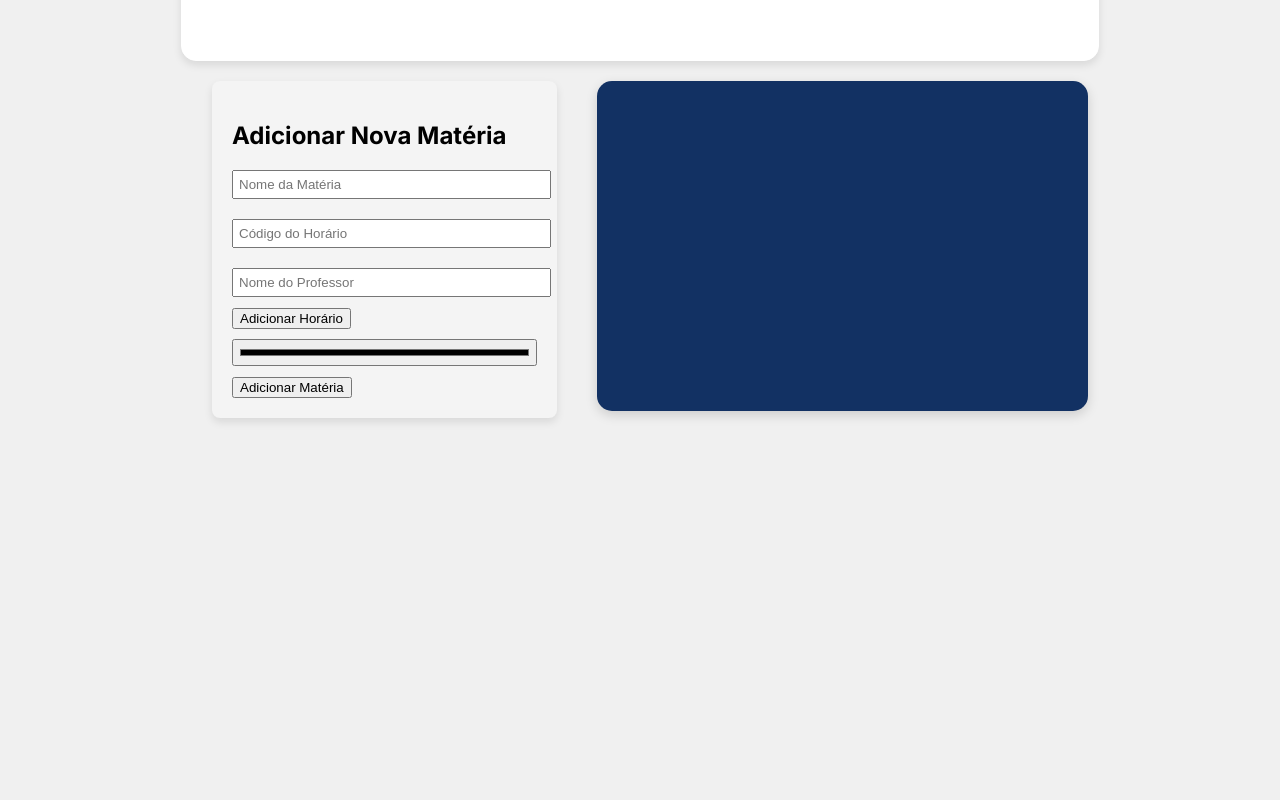
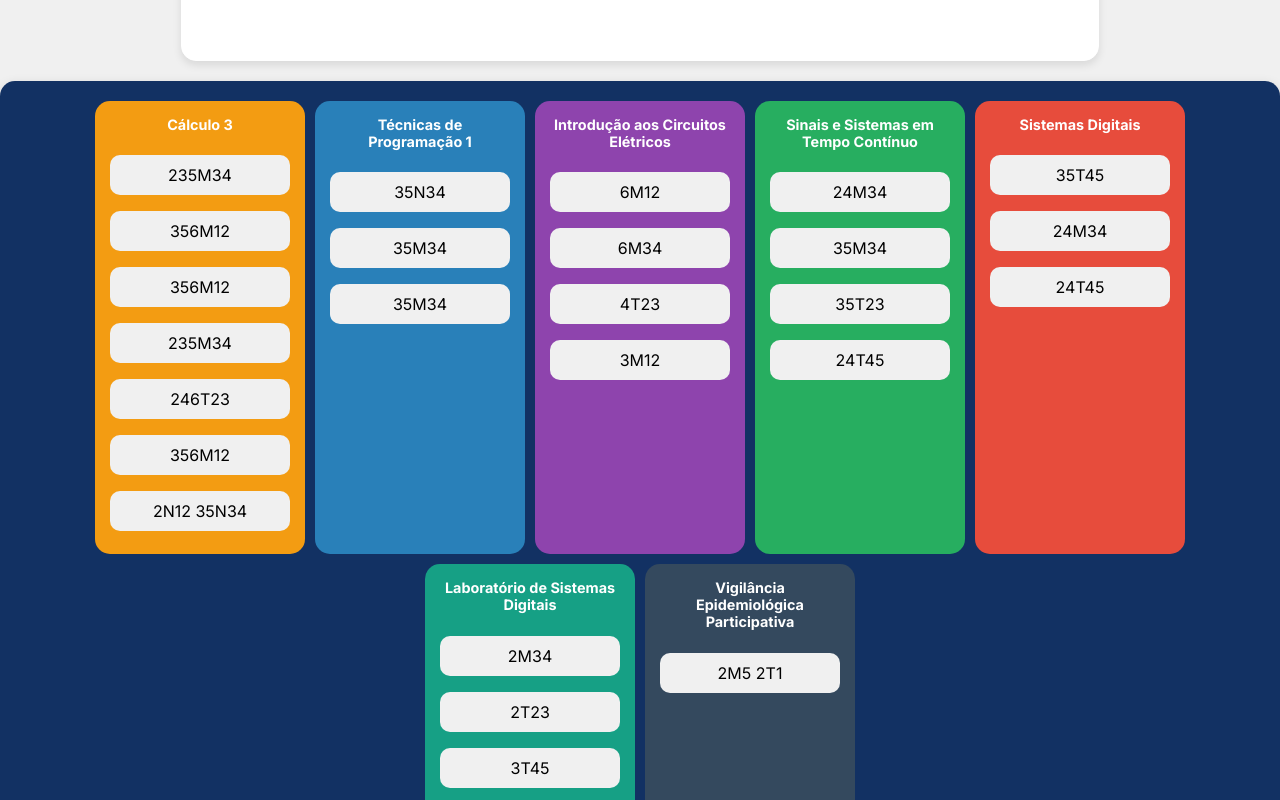
Before and after one commit to gabrielcaixeta01/AppGradeUnB, a Next.js app: page / in a window 1280 px wide. Shown: the part 700-1500 px from the top of the page. Before the commit the page ends 1311 px from the top, so only its background shows below. Built offline with nearby package versions, Linux system fonts and the light colour scheme.

Commit message:
grade finalizada para eng de comp

```diff
--- a/src/app/page.tsx
+++ b/src/app/page.tsx
@@ -11,6 +11,7 @@ interface Horario {
 
 interface Materia {
   nome: string;
+  sigla?: string;
   horarios: Horario[];
   cor: string;
 }
@@ -29,47 +30,93 @@ const diasMapping: { [key: string]: number } = {
   '6': 4
 };
 
+const materiasPreDefinidas: Materia[] = [
+  {
+    nome: 'Cálculo 3',
+    sigla: 'C3',
+    horarios: [
+      { codigo: '235M34', professor: 'Claus Akira Matsushigue' },
+      { codigo: '356M12', professor: 'Mateus Figueiredo de Souza' },
+      { codigo: '356M12', professor: 'Nathalia Nogueira Goncalves' },
+      { codigo: '235M34', professor: 'Julia Aredes de Almeida' },
+      { codigo: '246T23', professor: 'Pedro Roitman' },
+      { codigo: '356M12', professor: 'Victor Petrogradskyi' },
+      { codigo: '2N12 35N34', professor: 'Ricardo Parreira da Silva' },
+    ],
+    cor: '#f39c12'
+  },
+  {
+    nome: 'Técnicas de Programação 1',
+    sigla: 'TP1',
+    horarios: [
+      { codigo: '35N34', professor: 'Fernando Antonio de Araujo Chacon de Albuquerque' },
+      { codigo: '35M34', professor: 'Fernando Antonio de Araujo Chacon de Albuquerque' },
+      { codigo: '35M34', professor: 'Roberta Barbosa Oliveira' }
+    ],
+    cor: '#2980b9'
+  },
+  {
+    nome: 'Introdução aos Circuitos Elétricos',
+    sigla: 'ICE',
+    horarios: [
+      { codigo: '6M12', professor: 'Joao Paulo Leite' },
+      { codigo: '6M34', professor: 'Joao Paulo Leite' },
+      { codigo: '4T23', professor: 'Daniel Orquiza de Carvalho' },
+      { codigo: '3M12', professor: 'Daniel Orquiza de Carvalho' }
+    ],
+    cor: '#8e44ad'
+  },
+  {
+    nome: 'Sinais e Sistemas em Tempo Contínuo',
+    sigla: 'SSTC',
+    horarios: [
+      { codigo: '24M34', professor: 'Robson Domingos Vieira' },
+      { codigo: '35M34', professor: 'Lelio Ribeiro Soares Junior' },
+      { codigo: '35T23', professor: 'Flavia Maria Guerra de Sousa Aranha Oliveira' },
+      { codigo: '24T45', professor: 'Joao Luiz Azevedo de Carvalho' }
+    ],
+    cor: '#27ae60'
+  },
+  {
+    nome: 'Sistemas Digitais',
+    sigla: 'SD',
+    horarios: [
+      { codigo: '35T45', professor: 'Edson Mitsu Hung' },
+      { codigo: '24M34', professor: 'Guilherme de Sousa Torres' },
+      { codigo: '24T45', professor: 'Daniel Chaves Cafe' }
+    ],
+    cor: '#e74c3c'
+  },
+  {
+    nome: 'Laboratório de Sistemas Digitais',
+    sigla: 'LSD',
+    horarios: [
+      { codigo: '2M34', professor: 'Luis Fernando Ramos Molinaro' },
+      { codigo: '2T23', professor: 'Luis Fernando Ramos Molinaro' },
+      { codigo: '3T45', professor: 'Guilherme de Sousa Torres' },
+      { codigo: '4T45', professor: 'Guilherme de Sousa Torres' },
+      { codigo: '6M12', professor: 'Luis Fernando Ramos Molinaro' },
+      { codigo: '6M34', professor: 'Luis Fernando Ramos Molinaro' },
+      { codigo: '3T23', professor: 'Guilherme de Sousa Torres' }
+    ],
+    cor: '#16a085'
+  },
+  {
+    nome: 'Vigilância Epidemiológica Participativa',
+    sigla: 'VEP',
+    horarios: [
+      { codigo: '2M5 2T1', professor: 'Ligia Maria Cantarino Da Costa' }
+    ],
+    cor: '#34495e'
+  }
+];
+
 const HomePage: React.FC = () => {
-  const [materias, setMaterias] = useState<Materia[]>([]); // Inicializa como vazio para matérias dinâmicas
-  const [newMateria, setNewMateria] = useState<Materia>({
-    nome: '',
-    horarios: [{ codigo: '', professor: '' }],
-    cor: '#000000'
-  });
-
   const [grade, setGrade] = useState<Cell[][]>(Array(7).fill('').map(() => Array(5).fill({})));
   let dragIcon: HTMLDivElement | null = null;
 
-  // Função para capturar as mudanças no formulário
-  const handleInputChange = (e: React.ChangeEvent<HTMLInputElement>, index: number) => {
-    const { name, value } = e.target;
-    if (name === 'codigo' || name === 'professor') {
-      const updatedHorarios = [...newMateria.horarios];
-      updatedHorarios[index] = { ...updatedHorarios[index], [name]: value };
-      setNewMateria({ ...newMateria, horarios: updatedHorarios });
-    } else {
-      setNewMateria({ ...newMateria, [name]: value });
-    }
-  };
-
-  const handleAddHorario = () => {
-    setNewMateria({
-      ...newMateria,
-      horarios: [...newMateria.horarios, { codigo: '', professor: '' }]
-    });
-  };
-
-  const handleAddMateria = () => {
-    setMaterias([...materias, newMateria]);
-    setNewMateria({
-      nome: '',
-      horarios: [{ codigo: '', professor: '' }],
-      cor: '#000000'
-    });
-  };
-
-  const handleDragStart = (e: React.DragEvent, materia: string, codigo: string, cor: string) => {
-    e.dataTransfer.setData('materia', materia);
+  const handleDragStart = (e: React.DragEvent, sigla: string, codigo: string, cor: string) => {
+    e.dataTransfer.setData('sigla', sigla); // Passa a sigla ao invés do nome completo
     e.dataTransfer.setData('codigo', codigo);
     e.dataTransfer.setData('cor', cor);
 
@@ -84,17 +131,10 @@ const HomePage: React.FC = () => {
     dragIcon.style.borderRadius = '8px';
     dragIcon.style.border = '1px solid #123163';
     dragIcon.style.boxShadow = '0 4px 8px rgba(0, 0, 0, 0.2)';
-    dragIcon.innerHTML = codigo;
+    dragIcon.innerHTML = sigla; // Exibe a sigla no ícone de arraste
     document.body.appendChild(dragIcon);
 
     e.dataTransfer.setDragImage(dragIcon, 50, 15);
-  };
-
-  const handleDragEnd = () => {
-    if (dragIcon) {
-      document.body.removeChild(dragIcon);
-      dragIcon = null;
-    }
   };
 
   const handleDragOver = (e: React.DragEvent) => {
@@ -102,7 +142,7 @@ const HomePage: React.FC = () => {
   };
 
   const handleDrop = (e: React.DragEvent) => {
-    const materia = e.dataTransfer.getData('materia');
+    const sigla = e.dataTransfer.getData('sigla'); // Pegamos a sigla
     const codigo = e.dataTransfer.getData('codigo');
     const cor = e.dataTransfer.getData('cor');
 
@@ -112,7 +152,7 @@ const HomePage: React.FC = () => {
       const newGrade = grade.map((row, rIdx) =>
         row.map((cell, cIdx) => {
           const horario = horarios.find(h => h.row === rIdx && h.col === cIdx);
-          return horario ? { materia, codigo, cor } : cell;
+          return horario ? { materia: sigla, codigo, cor } : cell; // Aqui exibimos a sigla
         })
       );
       setGrade(newGrade);
@@ -131,39 +171,42 @@ const HomePage: React.FC = () => {
   const decodeCodigo = (codigo: string): { row: number, col: number }[] => {
     const result: { row: number, col: number }[] = [];
 
+    // Quebra o código em partes separadas, por exemplo, "2M1234 4M12" vira ["2M1234", "4M12"]
     const partes = codigo.split(' ');
 
     partes.forEach((parte) => {
-      const regex = /(\d+)([MTN])(\d+)/;
+      const regex = /(\d+)([MTN])(\d+)/; // Ex: 24M12 ou 35T34
       const match = parte.match(regex);
 
       if (!match) {
         return;
       }
 
-      const dias = match[1].split('');
-      const periodo = match[2];
-      const horarios = match[3];
+      const dias = match[1].split(''); // Pega os dias (ex.: 24 se transforma em ['2', '4'])
+      const periodo = match[2]; // M (manhã), T (tarde), N (noite)
+      const horarios = match[3]; // Ex.: 12 (primeiro e segundo horário)
 
+      // Determina as linhas baseadas no período e horário
       let linhas: number[];
       if (horarios === '12') {
-        linhas = periodo === 'M' ? [0] : periodo === 'T' ? [2] : [4];
+        linhas = periodo === 'M' ? [0] : periodo === 'T' ? [2] : periodo === 'N' ? [5] : []; // Manhã 1º horário ou Tarde 1º ou Noite 1º
       } else if (horarios === '34') {
-        linhas = periodo === 'M' ? [1] : periodo === 'T' ? [3] : [5];
+        linhas = periodo === 'M' ? [1] : periodo === 'T' ? [3] : periodo === 'N' ? [6] : []; // Manhã 2º horário ou Tarde 2º ou Noite 2º
       } else if (horarios === '1234') {
-        linhas = periodo === 'M' ? [0, 1] : periodo === 'T' ? [2, 3] : [4, 5];
+        linhas = periodo === 'M' ? [0, 1] : periodo === 'T' ? [2, 3] : periodo === 'N' ? [5, 6] : []; // Ambos horários
       } else if (horarios === '1') {
-        linhas = [2];
+        linhas = [2]; // Primeiro horário da tarde (12:00 - 13:50)
       } else if (horarios === '23') {
-        linhas = [3];
+        linhas = [3]; // Segundo horário da tarde (14:00 - 15:50)
       } else if (horarios === '45') {
-        linhas = [4];
+        linhas = [4]; // Terceiro horário da tarde (16:00 - 17:50)
       } else {
-        return;
+        return; // Código inválido
       }
 
-      const diasColunas = dias.map(dia => diasMapping[dia]);
+      const diasColunas = dias.map(dia => diasMapping[dia]); // Transforma o dia em coluna
 
+      // Para cada combinação de dia e linha, adiciona ao resultado
       for (const linha of linhas) {
         for (const coluna of diasColunas) {
           result.push({ row: linha, col: coluna });
@@ -218,45 +261,8 @@ const HomePage: React.FC = () => {
             </tbody>
           </table>
         </div>
-        <div className={styles.formAndMateria}>
-          <div className={styles.formContainer}>
-            <h2>Adicionar Nova Matéria</h2>
-            <input
-              type="text"
-              name="nome"
-              value={newMateria.nome}
-              placeholder="Nome da Matéria"
-              onChange={(e) => handleInputChange(e, -1)}
-            />
-            {newMateria.horarios.map((horario, index) => (
-              <div key={index}>
-                <input
-                  type="text"
-                  name="codigo"
-                  value={horario.codigo}
-                  placeholder="Código do Horário"
-                  onChange={(e) => handleInputChange(e, index)}
-                />
-                <input
-                  type="text"
-                  name="professor"
-                  value={horario.professor}
-                  placeholder="Nome do Professor"
-                  onChange={(e) => handleInputChange(e, index)}
-                />
-              </div>
-            ))}
-            <button onClick={handleAddHorario}>Adicionar Horário</button>
-            <input
-              type="color"
-              name="cor"
-              value={newMateria.cor}
-              onChange={(e) => handleInputChange(e, -1)}
-            />
-            <button onClick={handleAddMateria}>Adicionar Matéria</button>
-          </div>
         <div className={styles.materiaList}>
-            {materias.map((materia, idx) => (
+          {materiasPreDefinidas.map((materia, idx) => (
             <div key={idx} className={styles.materiaCard} style={{ backgroundColor: materia.cor }}>
               <h3>{materia.nome}</h3>
               <ul>
@@ -265,8 +271,8 @@ const HomePage: React.FC = () => {
                   key={hIdx}
                   className={styles.horarioItem}
                   draggable
-                      onDragStart={(e) => handleDragStart(e, materia.nome, h.codigo, materia.cor)}
-                      onDragEnd={handleDragEnd}
+                  onDragStart={(e) => handleDragStart(e, materia.sigla || '', h.codigo || '', materia.cor || '')}
+                  onDragEnd={handleDragOver}
                 >
                   {h.codigo}
                   <span className={styles.professorHover}>{h.professor}</span>
@@ -277,9 +283,8 @@ const HomePage: React.FC = () => {
           ))}
         </div>
       </div>
-      </div>
     </>
   );
-}
+};
 
 export default HomePage;
--- a/src/styles/page.module.css
+++ b/src/styles/page.module.css
@@ -94,41 +94,40 @@ table.grade td.cell:hover {
 
 .materiaList {
     display: flex;
-    width: 90%;
-    min-width: 400px;
+    width: auto; /* Usa 100% para maximizar o espaço disponível */
+    min-width: 350px; /* Diminui a largura mínima */
     min-height: 250px;
-    gap: 20px;
+    gap: 10px; /* Reduz o espaço entre os cards */
     flex-wrap: wrap;
-    padding: 20px 0px 60px;
+    padding: 20px 20px;
     margin-top: 20px;
-    margin-bottom: 200px;
+    margin-bottom: 150px; /* Reduz a margem inferior */
     justify-content: center;
     background-color: #123163;
     border-radius: 15px;
-    box-shadow: 0 4px 12px rgba(0, 0, 0, 0.15); /* Sombra um pouco mais forte para destacar */
+    box-shadow: 0 4px 12px rgba(0, 0, 0, 0.15);
 }
 
-/* Cards das matérias */
 .materiaCard {
-    background-color: #123163; /* Fundo mais consistente com a paleta de cores */
+    background-color: #123163;
     color: white;
-    padding: 20px;
+    padding: 15px; /* Diminui o padding */
     border-radius: 15px;
     cursor: grab;
     user-select: none;
-    width: 200px;
+    width: 180px; /* Diminui a largura dos cards */
     height: auto;
-    transition: transform 0.3s ease, box-shadow 0.3s ease; /* Adiciona animação suave */
+    transition: transform 0.3s ease, box-shadow 0.3s ease;
 }
 
 .materiaCard:hover {
-    transform: translateY(-5px); /* Eleva o card ao passar o mouse */
-    box-shadow: 0 8px 16px rgba(0, 0, 0, 0.2); /* Aumenta a sombra ao passar o mouse */
+    transform: translateY(-5px);
+    box-shadow: 0 8px 16px rgba(0, 0, 0, 0.2);
 }
 
 .materiaCard h3 {
     margin-top: 0;
-    font-size: 0.95rem; /* Aumenta o tamanho do título ligeiramente */
+    font-size: 0.9rem; /* Reduz um pouco o tamanho do título */
     text-align: center;
 }
 
@@ -141,7 +140,7 @@ table.grade td.cell:hover {
 }
 
 .materiaCard li {
-    margin: 10px 0;
+    margin: 8px 0; /* Reduz o espaço entre os horários */
     position: relative;
 }
 
@@ -226,42 +225,3 @@ table.grade td.cell:hover {
     background-color: #009739;
     color: white;
 }
-
-.formContainer {
-    margin: 20px;
-    padding: 20px;
-    background-color: #f4f4f4;
-    border-radius: 8px;
-    box-shadow: 0 4px 8px rgba(0, 0, 0, 0.1);
-    width: 500px;
-    height: fit-content;
-  }
-
-  .formContainer h2 {
-    margin-bottom: 10px;
-  }
-
-  .formContainer input {
-    margin: 10px 0;
-    padding: 5px;
-    width: 100%;
-  }
-
-.button {
-    background-color: #123163;
-    color: white;
-    border: none;
-    border-radius: 8px;
-    cursor: pointer;
-  }
-
-.button:hover {
-    background-color: #0d254f;
-  }
-
-.formAndMateria {
-    display: flex;
-    flex-direction: row;
-    width: 70%;
-    gap: 20px;
-}
```
Lines whose indentation alone changed are shown as unchanged.
